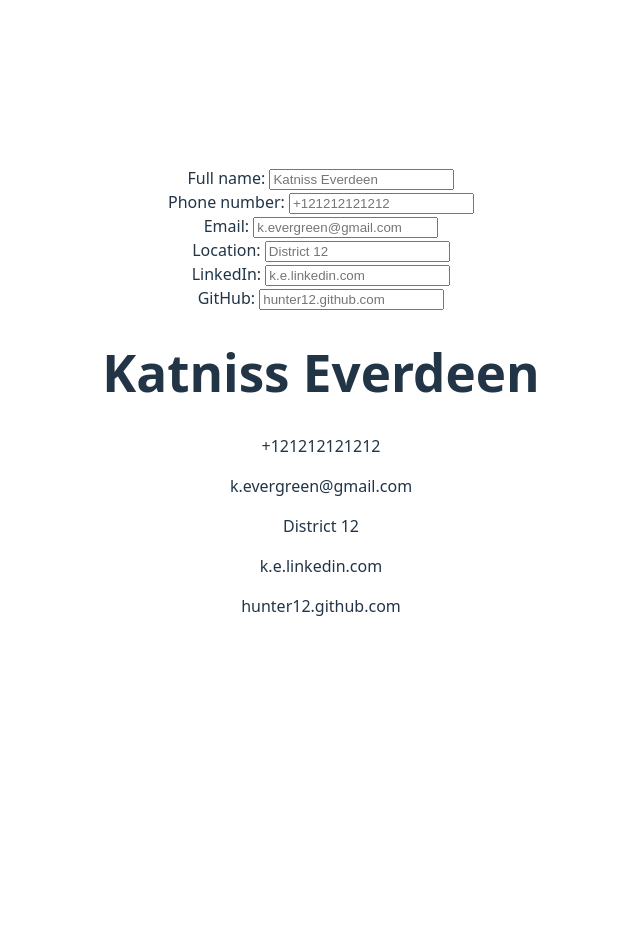
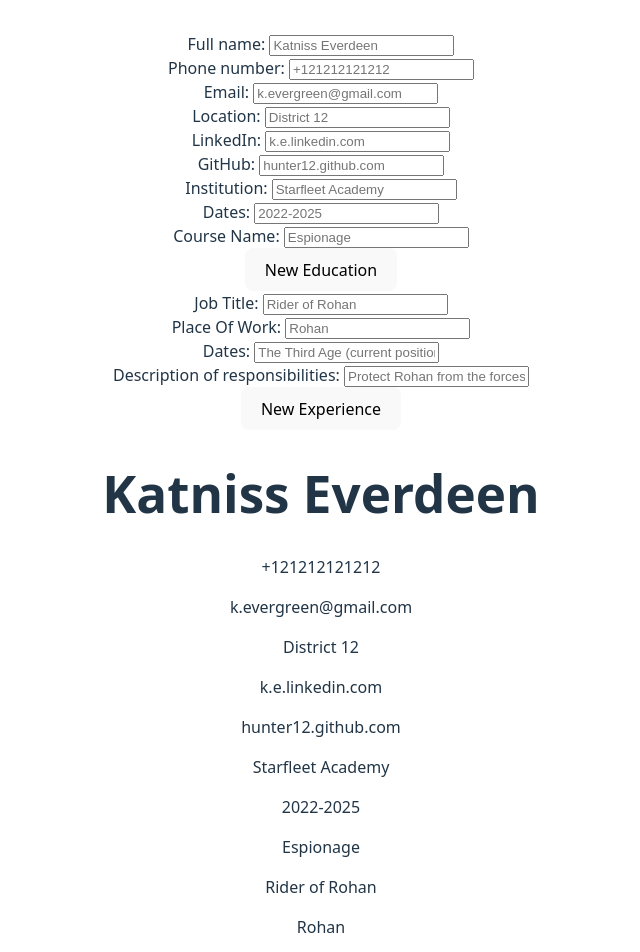
Before and after one commit to gbuttler/cv-application, a React (Vite) app: page / in a window 1280 px wide. Shown: the top 952 px of the page, without its empty margins (319-959 px from the left). Before the commit the page ends 800 px from the top, so only its background shows below. Built offline with nearby package versions, Linux system fonts and the light colour scheme.

Commit message:
forms to display completed

```diff
--- a/src/App.jsx
+++ b/src/App.jsx
@@ -3,6 +3,8 @@ import { useState } from "react";
 // import viteLogo from "/vite.svg";
 import "./App.css";
 import PersonalForm from "./components/PersonalForm";
+import EducationForm from "./components/EducationForm";
+import ExperienceForm from "./components/ExperienceForm";
 import CVDisplay from "./components/CVDisplay";
 
 function App() {
@@ -31,6 +33,51 @@ function App() {
     console.log("Personal form submitted", personalData);
   };
 
+  //store EDUCATION data
+  const [educationData, setEducationData] = useState({
+    institution: "",
+    datesOfStudy: "",
+    courseName: "",
+  });
+
+  //update state when inputs change in EDUCATION
+  const handleEducationChange = (e) => {
+    const { name, value } = e.target;
+    setEducationData((prevEducationData) => ({
+      ...prevEducationData,
+      [name]: value,
+    }));
+  };
+
+  //EDUCATION form submission
+  const handleEducationSubmit = (e) => {
+    e.preventDefault();
+    console.log("Education form submitted", educationData);
+  };
+
+  //store EXPERIENCE data
+  const [experienceData, setExperienceData] = useState({
+    jobTitle: "",
+    placeOfWork: "",
+    datesOfWork: "",
+    responsibilities: "",
+  });
+
+  //update state when inputs change in EXPERIENCE
+  const handleExperienceChange = (e) => {
+    const { name, value } = e.target;
+    setExperienceData((prevExperienceData) => ({
+      ...prevExperienceData,
+      [name]: value,
+    }));
+  };
+
+  //EXPERIENCE form submission
+  const handleExperienceSubmit = (e) => {
+    e.preventDefault();
+    console.log("Experience form submitted", experienceData);
+  };
+
   return (
     <>
       <PersonalForm
@@ -38,7 +85,21 @@ function App() {
         handleChange={handlePersonalChange}
         handleSubmit={handlePersonalSubmit}
       />
-      <CVDisplay personalData={personalData} />
+      <EducationForm
+        educationData={educationData}
+        handleChange={handleEducationChange}
+        handleSubmit={handleEducationSubmit}
+      />
+      <ExperienceForm
+        experienceData={experienceData}
+        handleChange={handleExperienceChange}
+        handleSubmit={handleExperienceSubmit}
+      />
+      <CVDisplay
+        personalData={personalData}
+        educationData={educationData}
+        experienceData={experienceData}
+      />
     </>
   );
 }
--- a/src/components/CVDisplay.jsx
+++ b/src/components/CVDisplay.jsx
@@ -1,4 +1,4 @@
-function CVDisplay({ personalData }) {
+function CVDisplay({ personalData, educationData, experienceData }) {
   return (
     <>
       <div className="title-name">
@@ -21,6 +21,32 @@ function CVDisplay({ personalData }) {
           {personalData.github || "hunter12.github.com"}
         </p>
       </div>
+      <div className="education-info-div">
+        <p className="education-info">
+          {educationData.institution || "Starfleet Academy"}
+        </p>
+        <p className="education-info">
+          {educationData.datesOfStudy || "2022-2025"}
+        </p>
+        <p className="education-info">
+          {educationData.courseName || "Espionage"}
+        </p>
+      </div>
+      <div className="experience-info-div">
+        <p className="experience-info">
+          {experienceData.jobTitle || "Rider of Rohan"}
+        </p>
+        <p className="experience-info">
+          {experienceData.placeOfWork || "Rohan"}
+        </p>
+        <p className="experience-info">
+          {experienceData.datesOfWork || "The Third Age (current position)"}
+        </p>
+        <p className="experience-info">
+          {experienceData.responsibilities ||
+            "Protect Rohan from the forces of darkness (or Gondor)."}
+        </p>
+      </div>
     </>
   );
 }
--- /dev/null
+++ b/src/components/EducationForm.jsx
@@ -0,0 +1,42 @@
+function EducationForm({ educationData, handleChange, handleSubmit }) {
+  return (
+    <>
+      <form onSubmit={handleSubmit}>
+        <label for="institution">Institution: </label>
+        <input
+          type="text"
+          id="institution"
+          name="institution"
+          value={educationData.institution}
+          onChange={handleChange}
+          placeholder="Starfleet Academy"
+        ></input>
+        <br />
+        <label for="datesOfStudy">Dates: </label>
+        <input
+          type="text"
+          id="datesOfStudy"
+          name="datesOfStudy"
+          value={educationData.datesOfStudy}
+          onChange={handleChange}
+          placeholder="2022-2025"
+        ></input>
+        <br />
+        <label for="courseName">Course Name: </label>
+        <input
+          type="text"
+          id="courseName"
+          name="courseName"
+          value={educationData.courseName}
+          onChange={handleChange}
+          placeholder="Espionage"
+        ></input>
+        <br />
+        <button>New Education</button>
+        <br />
+      </form>
+    </>
+  );
+}
+
+export default EducationForm;
--- /dev/null
+++ b/src/components/ExperienceForm.jsx
@@ -0,0 +1,52 @@
+function ExperienceForm({ experienceData, handleChange, handleSubmit }) {
+  return (
+    <>
+      <form onSubmit={handleSubmit}>
+        <label for="jobTitle">Job Title: </label>
+        <input
+          type="text"
+          id="jobTitle"
+          name="jobTitle"
+          value={experienceData.jobTitle}
+          onChange={handleChange}
+          placeholder="Rider of Rohan"
+        ></input>
+        <br />
+        <label for="placeOfWork">Place Of Work: </label>
+        <input
+          type="text"
+          id="placeOfWork"
+          name="placeOfWork"
+          value={experienceData.placeOfWork}
+          onChange={handleChange}
+          placeholder="Rohan"
+        ></input>
+        <br />
+        <label for="datesOfWork">Dates: </label>
+        <input
+          type="text"
+          id="datesOfWork"
+          name="datesOfWork"
+          value={experienceData.datesOfWork}
+          onChange={handleChange}
+          placeholder="The Third Age (current position)"
+        ></input>
+        <br />
+        <label for="responsibilities">Description of responsibilities: </label>
+        <input
+          type="text"
+          id="responsibilities"
+          name="responsibilities"
+          value={experienceData.responsibilities}
+          onChange={handleChange}
+          placeholder="Protect Rohan from the forces of darkness (or Gondor)."
+        ></input>
+        <br />
+        <button>New Experience</button>
+        <br />
+      </form>
+    </>
+  );
+}
+
+export default ExperienceForm;
--- a/src/components/PersonalForm.jsx
+++ b/src/components/PersonalForm.jsx
@@ -2,7 +2,7 @@ function PersonalForm({ personalData, handleChange, handleSubmit }) {
   return (
     <>
       <form onSubmit={handleSubmit}>
-        <label for="fullname">Full name: </label>
+        <label for="fullName">Full name: </label>
         <input
           type="text"
           id="fullName"
```
Also changed, not shown: 1 other file (tests, documents, lock files or other folders).
